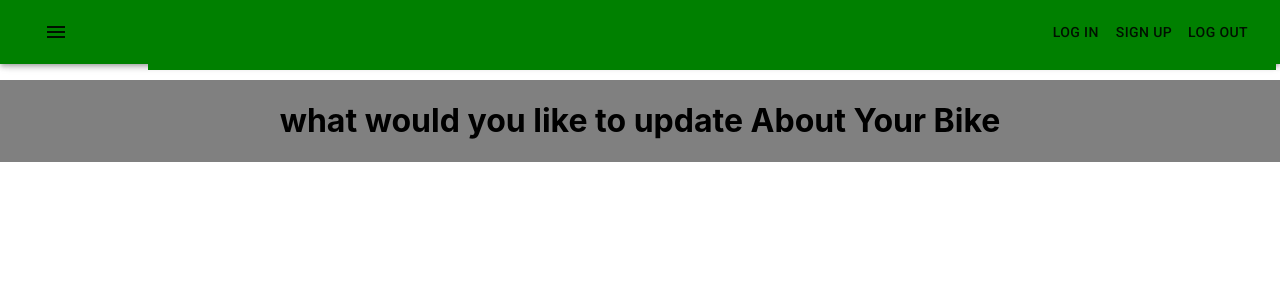
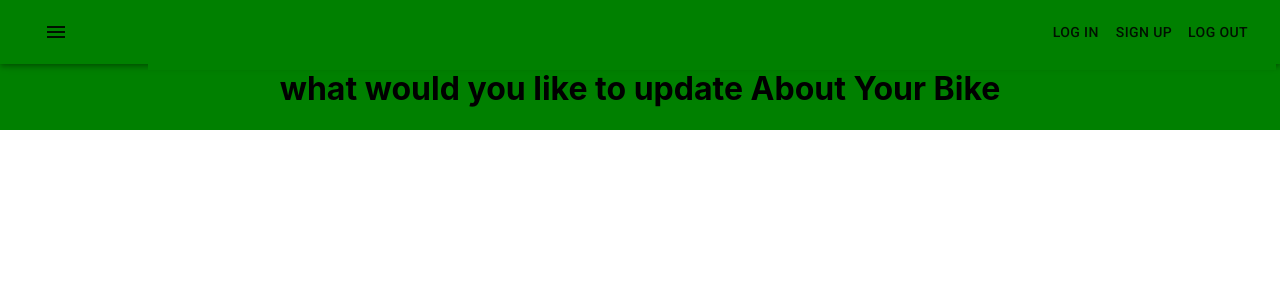
Before and after one commit to DerekBlack94/Red-Badge-Project2, a React (Create React App) app: page /updateapp in a window 1280 px wide. Shown: the top 300 px of the page. Built offline with nearby package versions, Linux system fonts and the light colour scheme.

Commit message:
fixingStyling issue

```diff
--- a/src/components/Appointments/CreateAppointment.tsx
+++ b/src/components/Appointments/CreateAppointment.tsx
@@ -23,6 +23,7 @@ import {
 import image from '../assets/Logo.png'
 import {  makeStyles } from '@material-ui/core/styles'
 import APIURL from '../../helpers/environment'
+import Paper from '@material-ui/core/Paper';
 
 
 
--- a/src/components/Appointments/UpdateAppointmentDisplay.tsx
+++ b/src/components/Appointments/UpdateAppointmentDisplay.tsx
@@ -11,8 +11,8 @@ interface Props {
 
 const UpdateAppointmentDisplay = (props: Props) => {
     const divStyles = {
-        marginTop: '5em',
-        backgroundColor: 'gray',
+        marginTop: '3em',
+        backgroundColor: 'green',
         display: 'flex',
         justifyContent: 'center',
         alignContent: 'center',
--- a/src/components/UserBikes/DisplayUserBike.tsx
+++ b/src/components/UserBikes/DisplayUserBike.tsx
@@ -23,6 +23,7 @@ const DisplayUserBike = (props: Props) => {
     return (
         <Container style={divStyle}  >
             <div>
+            <img  src={image} width="250vw" height="250vh" />
                 <h1>Tell Us About Your Bike</h1>
                 <CreateUserBike token={props.token} />
             </div>
```
Also changed, not shown: 2 other files (tests, documents, lock files or other folders).
